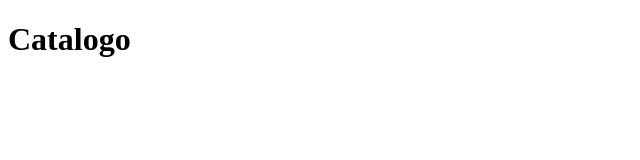
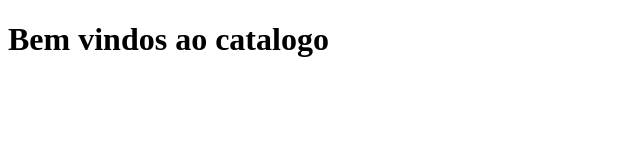
Before and after one commit to GustavoHorning/merge-conflito, a plain HTML site: page catalogo.html in a window 1280 px wide. Shown: the whole page, without its empty margins (0-640 px from the left). Drawn offline with Linux system fonts and the light colour scheme.

Commit message:
Catalogo update

```diff
--- a/catalogo.html
+++ b/catalogo.html
@@ -7,6 +7,6 @@
     <title>Document</title>
 </head>
 <body>
-    <h1>Catalogo</h1>
+    <h1>Bem vindos ao catalogo</h1>
 </body>
 </html>
```
